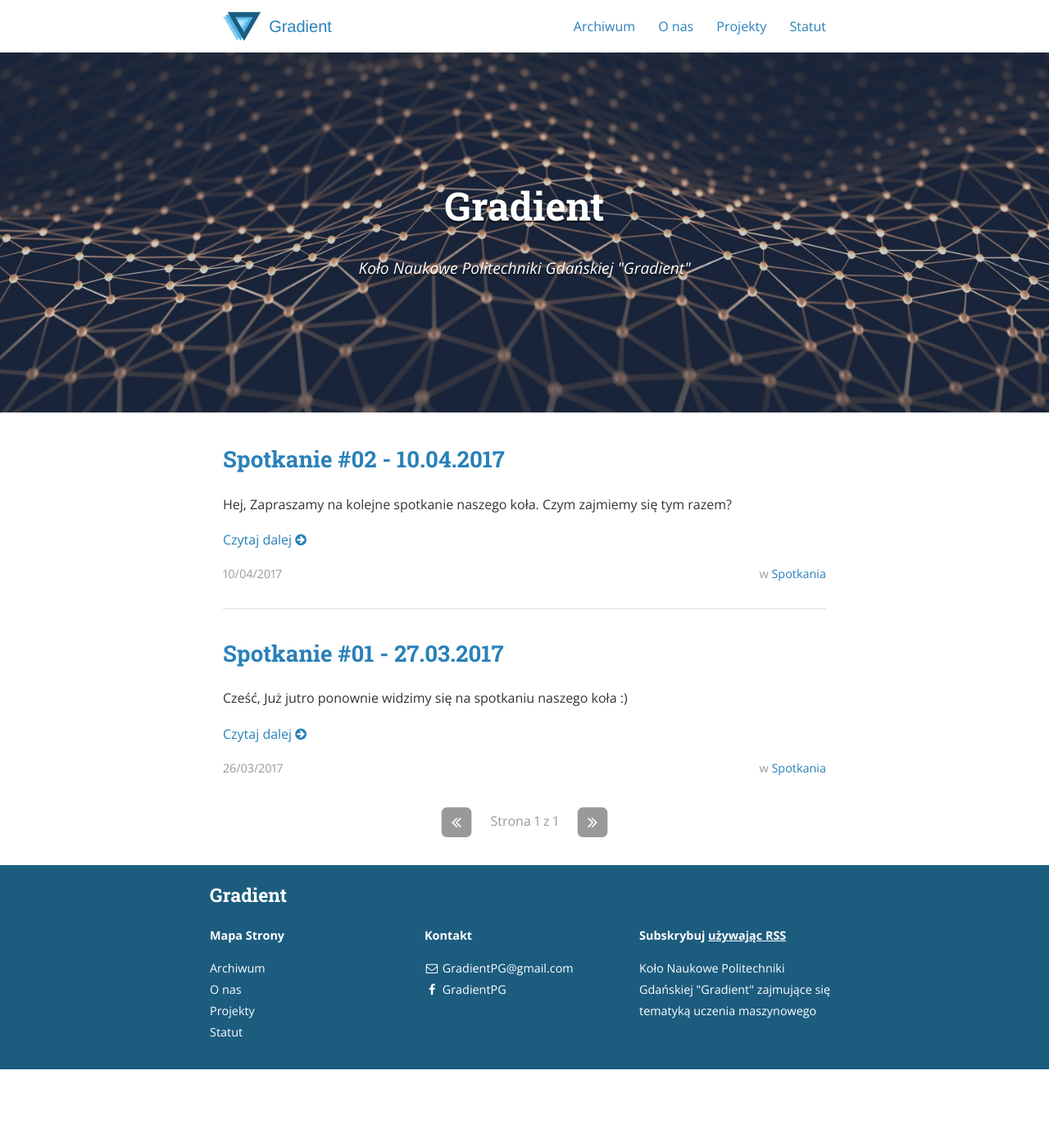
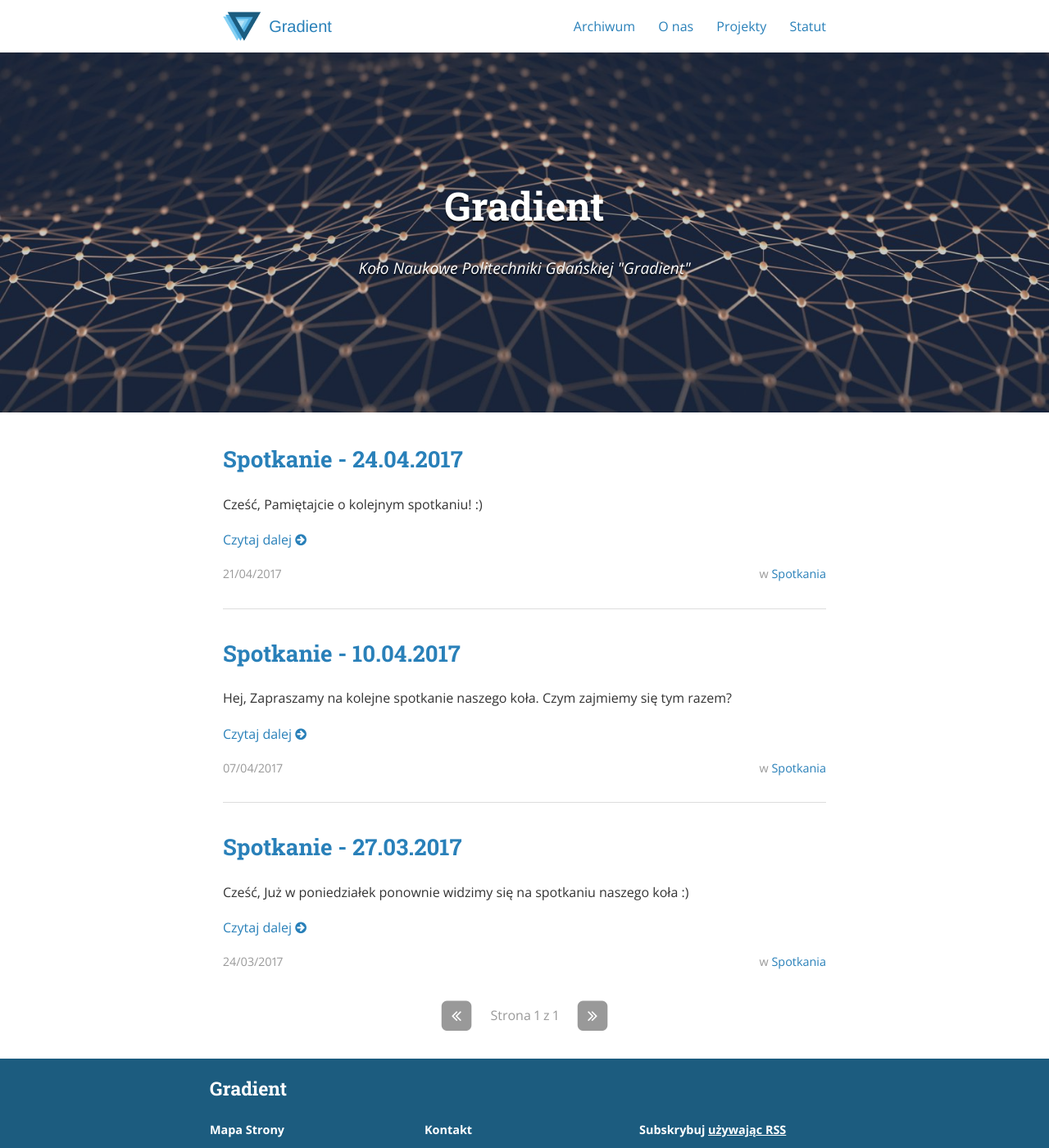
Before and after one commit to jpowie01/GradientPG, a Jekyll site: the page built from index.html, in a window 1280 px wide and 1400 px high. Shown: the whole window at 82% size. Built offline with Jekyll 4.4.1, drawn with Linux system fonts in a browser that asks for light colours; nearby versions of some CDN libraries; the list of posts is cut into pages by our own code; a style sheet for code colours, icons or effects is not loaded.

Commit message:
Uporządkowanie postów na stronie

```diff
--- a/_posts/2017-03-26-spotkanie.markdown
+++ b/_posts/2017-03-24-spotkanie.markdown
@@ -1,7 +1,7 @@
 ---
 layout: post
-title:  "Spotkanie #01 - 27.03.2017"
-date:   2017-03-26 12:00:00
+title:  "Spotkanie - 27.03.2017"
+date:   2017-03-24 12:00:00
 author: Jakub Powierza
 categories: Spotkania
 tags:	spotkanie agenda
@@ -9,7 +9,7 @@ cover:  "/assets/budynek_eti.jpg"
 ---
 
 Cześć,
-Już jutro ponownie widzimy się na spotkaniu naszego koła :)
+Już w poniedziałek ponownie widzimy się na spotkaniu naszego koła :)
 
 #### Agenda
 - dyskusja na temat [wykładu nr9](https://www.youtube.com/watch?v=N--YsFUyYnE),
@@ -17,4 +17,4 @@ Już jutro ponownie widzimy się na spotkaniu naszego koła :)
 
 Zapraszamy do wystąpienia z własnymi tematami prezentacji!
 
-Do zobaczenia jutro w **NE AUD1L o godzinie 18:15**!
+Do zobaczenia w poniedziałek w **NE AUD1L o godzinie 18:15**!
--- a/_posts/2017-04-10-spotkanie.markdown
+++ b/_posts/2017-04-07-spotkanie.markdown
@@ -1,7 +1,7 @@
 ---
 layout: post
-title:  "Spotkanie #02 - 10.04.2017"
-date:   2017-04-10 12:00:00
+title:  "Spotkanie - 10.04.2017"
+date:   2017-04-07 12:00:00
 author: Jakub Powierza
 categories: Spotkania
 tags:	spotkanie agenda
--- /dev/null
+++ b/_posts/2017-04-21-spotkanie.markdown
@@ -0,0 +1,21 @@
+---
+layout: post
+title:  "Spotkanie - 24.04.2017"
+date:   2017-04-21 12:00:00
+author: Jakub Powierza
+categories: Spotkania
+tags:	spotkanie agenda
+cover:  "/assets/budynek_eti.jpg"
+---
+
+Cześć,
+Pamiętajcie o kolejnym spotkaniu! :)
+
+#### Agenda
+- dyskusja na temat [wykładu nr11](https://www.youtube.com/watch?v=ue4RJdI8yRA),
+- wstęp do Caffe2 przygotowany przez Jakuba Powierza,
+- wprowadzenie do PyTorcha, które zaprezentuje Piotr Januszewski.
+
+Zapowiadaja się bardzo interesujące spotkanie. Chcecie coś od siebie dodać? Zapraszamy do współpracy!
+
+Do zobaczenia w poniedziałek **w nowej sali NE 206 o godzinie (wyjątkowo) 17:00**!
```
